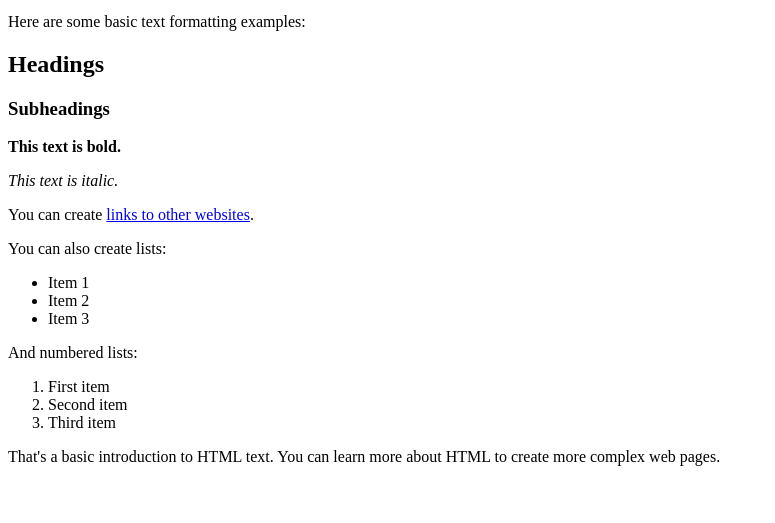
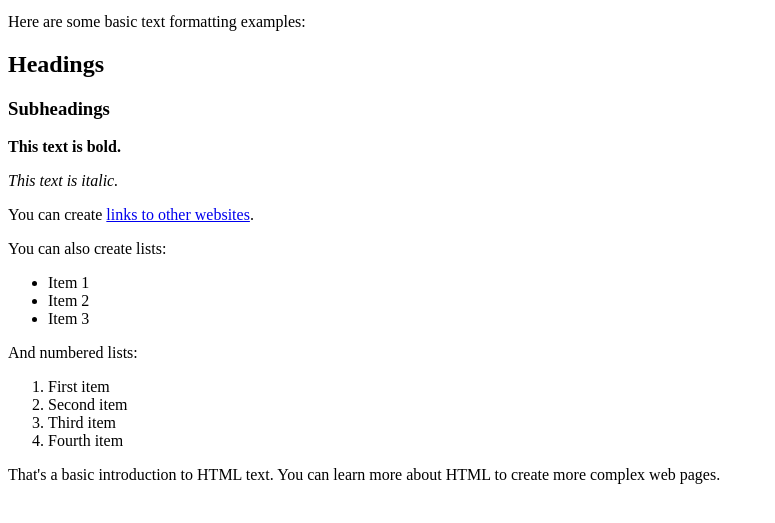
Before and after one commit to ZanileBurak/GitLesson103, a plain HTML site: page index.html in a window 1280 px wide. Shown: the part 101-624 px from the top of the page, without its empty margins (0-775 px from the left). Drawn offline with Linux system fonts and the light colour scheme.

Commit message:
this is the second commit on this branch

```diff
--- a/index.html
+++ b/index.html
@@ -28,6 +28,7 @@
         <li>First item</li>
         <li>Second item</li>
         <li>Third item</li>
+	<li>Fourth item</li>
     </ol>
 
     <p>That's a basic introduction to HTML text. You can learn more about HTML to create more complex web pages.</p>
```
